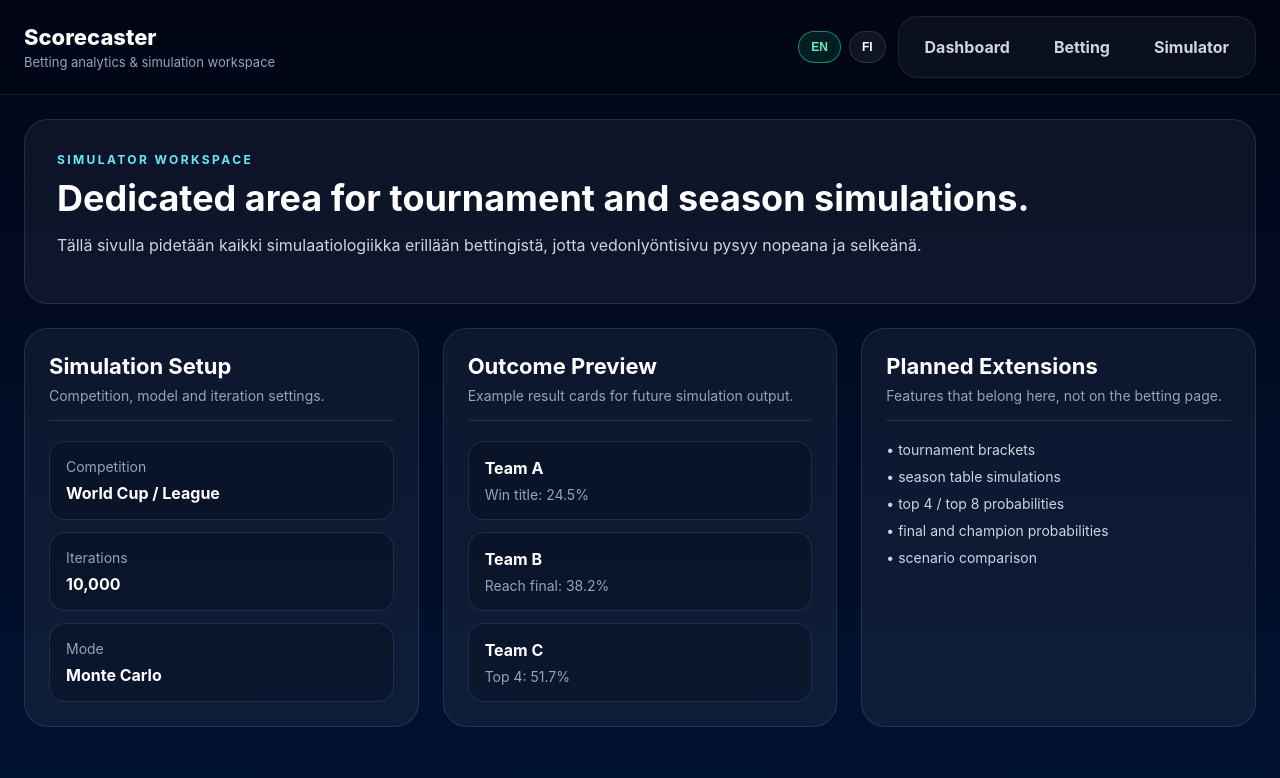
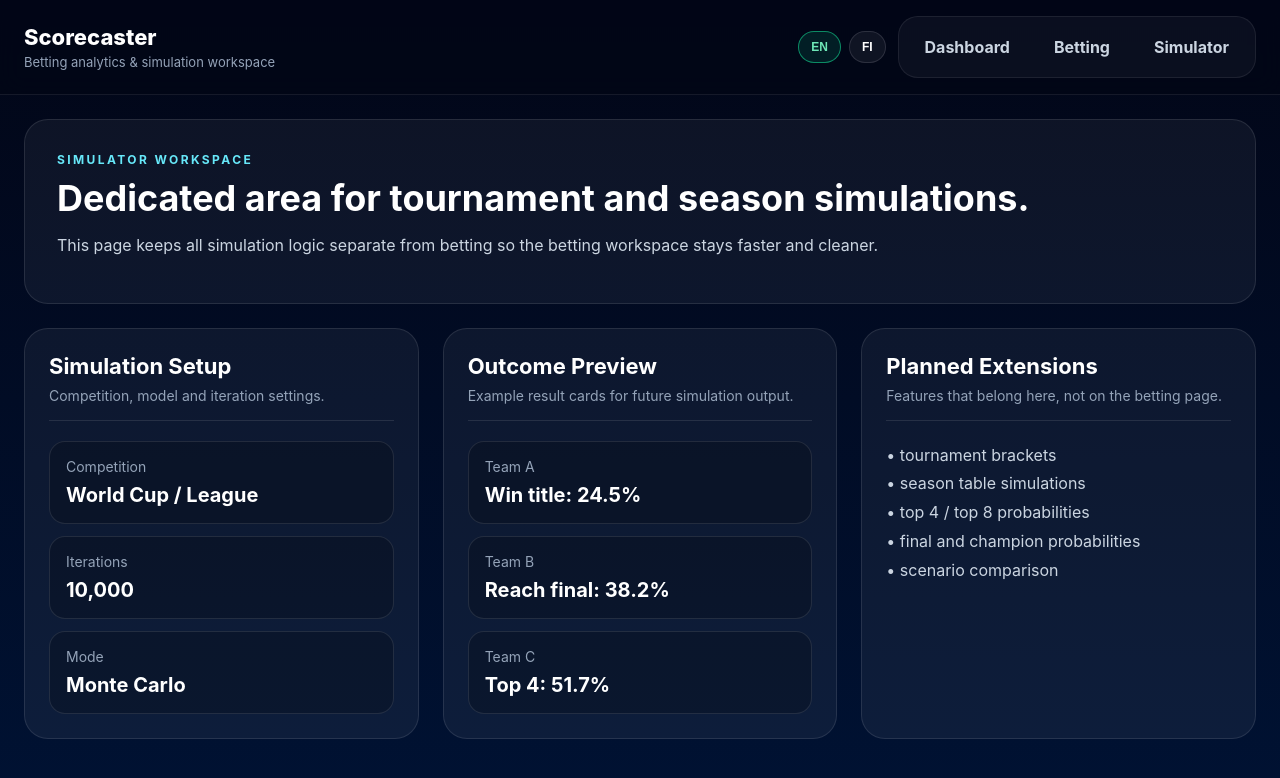
Before and after one commit to vv-glitchhub/scorecaster, a Next.js app: page /simulator in a window 1280 px wide. Shown: the top 778 px of the page. Built offline with nearby package versions, Linux system fonts and the light colour scheme; no server answers.

Commit message:
Update page.jsx

```diff
--- a/app/simulator/page.jsx
+++ b/app/simulator/page.jsx
@@ -1,6 +1,30 @@
 import PageSection from "@/app/components/PageSection";
+import { cookies } from "next/headers";
+import { getDictionary, normalizeLang } from "@/lib/i18n";
 
-export default function SimulatorPage() {
+function StatCard({ label, value }) {
+  return (
+    <div
+      style={{
+        border: "1px solid rgba(255,255,255,0.1)",
+        background: "rgba(0,0,0,0.2)",
+        borderRadius: "16px",
+        padding: "16px",
+      }}
+    >
+      <p style={{ margin: 0, fontSize: "14px", color: "#94a3b8" }}>{label}</p>
+      <p style={{ margin: "8px 0 0", fontSize: "20px", fontWeight: 700 }}>
+        {value}
+      </p>
+    </div>
+  );
+}
+
+export default async function SimulatorPage() {
+  const cookieStore = await cookies();
+  const lang = normalizeLang(cookieStore.get("scorecaster_lang")?.value || "en");
+  const t = getDictionary(lang);
+
   return (
     <div style={{ display: "grid", gap: "24px" }}>
       <section
@@ -21,14 +45,13 @@ export default function SimulatorPage() {
             fontWeight: 700,
           }}
         >
-          Simulator Workspace
+          {t.simulatorEyebrow}
         </p>
         <h1 style={{ margin: 0, fontSize: "36px", lineHeight: 1.1 }}>
-          Dedicated area for tournament and season simulations.
+          {t.simulatorTitle}
         </h1>
         <p style={{ marginTop: "16px", color: "#cbd5e1" }}>
-          Tällä sivulla pidetään kaikki simulaatiologiikka erillään bettingistä,
-          jotta vedonlyöntisivu pysyy nopeana ja selkeänä.
+          {t.simulatorDescription}
         </p>
       </section>
 
@@ -40,107 +63,37 @@ export default function SimulatorPage() {
         }}
       >
         <PageSection
-          title="Simulation Setup"
-          description="Competition, model and iteration settings."
+          title={t.simulationSetup}
+          description={t.simulationSetupDescription}
         >
           <div style={{ display: "grid", gap: "12px" }}>
-            <div
-              style={{
-                border: "1px solid rgba(255,255,255,0.1)",
-                background: "rgba(0,0,0,0.2)",
-                borderRadius: "16px",
-                padding: "16px",
-              }}
-            >
-              <p style={{ margin: 0, fontSize: "14px", color: "#94a3b8" }}>Competition</p>
-              <p style={{ margin: "8px 0 0", fontWeight: 700 }}>World Cup / League</p>
-            </div>
-
-            <div
-              style={{
-                border: "1px solid rgba(255,255,255,0.1)",
-                background: "rgba(0,0,0,0.2)",
-                borderRadius: "16px",
-                padding: "16px",
-              }}
-            >
-              <p style={{ margin: 0, fontSize: "14px", color: "#94a3b8" }}>Iterations</p>
-              <p style={{ margin: "8px 0 0", fontWeight: 700 }}>10,000</p>
-            </div>
-
-            <div
-              style={{
-                border: "1px solid rgba(255,255,255,0.1)",
-                background: "rgba(0,0,0,0.2)",
-                borderRadius: "16px",
-                padding: "16px",
-              }}
-            >
-              <p style={{ margin: 0, fontSize: "14px", color: "#94a3b8" }}>Mode</p>
-              <p style={{ margin: "8px 0 0", fontWeight: 700 }}>Monte Carlo</p>
-            </div>
+            <StatCard label={t.competition} value={t.worldCupLeague} />
+            <StatCard label={t.iterations} value="10,000" />
+            <StatCard label={t.mode} value={t.monteCarlo} />
           </div>
         </PageSection>
 
         <PageSection
-          title="Outcome Preview"
-          description="Example result cards for future simulation output."
+          title={t.outcomePreview}
+          description={t.outcomePreviewDescription}
         >
           <div style={{ display: "grid", gap: "12px" }}>
-            <div
-              style={{
-                border: "1px solid rgba(255,255,255,0.1)",
-                background: "rgba(0,0,0,0.2)",
-                borderRadius: "16px",
-                padding: "16px",
-              }}
-            >
-              <p style={{ margin: 0, fontWeight: 700 }}>Team A</p>
-              <p style={{ margin: "8px 0 0", fontSize: "14px", color: "#94a3b8" }}>
-                Win title: 24.5%
-              </p>
-            </div>
-
-            <div
-              style={{
-                border: "1px solid rgba(255,255,255,0.1)",
-                background: "rgba(0,0,0,0.2)",
-                borderRadius: "16px",
-                padding: "16px",
-              }}
-            >
-              <p style={{ margin: 0, fontWeight: 700 }}>Team B</p>
-              <p style={{ margin: "8px 0 0", fontSize: "14px", color: "#94a3b8" }}>
-                Reach final: 38.2%
-              </p>
-            </div>
-
-            <div
-              style={{
-                border: "1px solid rgba(255,255,255,0.1)",
-                background: "rgba(0,0,0,0.2)",
-                borderRadius: "16px",
-                padding: "16px",
-              }}
-            >
-              <p style={{ margin: 0, fontWeight: 700 }}>Team C</p>
-              <p style={{ margin: "8px 0 0", fontSize: "14px", color: "#94a3b8" }}>
-                Top 4: 51.7%
-              </p>
-            </div>
+            <StatCard label="Team A" value={`${t.winTitle}: 24.5%`} />
+            <StatCard label="Team B" value={`${t.reachFinal}: 38.2%`} />
+            <StatCard label="Team C" value={`${t.top4}: 51.7%`} />
           </div>
         </PageSection>
 
         <PageSection
-          title="Planned Extensions"
-          description="Features that belong here, not on the betting page."
+          title={t.plannedExtensions}
+          description={t.plannedExtensionsDescription}
         >
-          <div style={{ display: "grid", gap: "10px", fontSize: "14px", color: "#cbd5e1" }}>
-            <div>• tournament brackets</div>
-            <div>• season table simulations</div>
-            <div>• top 4 / top 8 probabilities</div>
-            <div>• final and champion probabilities</div>
-            <div>• scenario comparison</div>
+          <div style={{ color: "#cbd5e1", lineHeight: 1.8 }}>
+            <div>• {t.ext1}</div>
+            <div>• {t.ext2}</div>
+            <div>• {t.ext3}</div>
+            <div>• {t.ext4}</div>
+            <div>• {t.ext5}</div>
           </div>
         </PageSection>
       </div>
```
